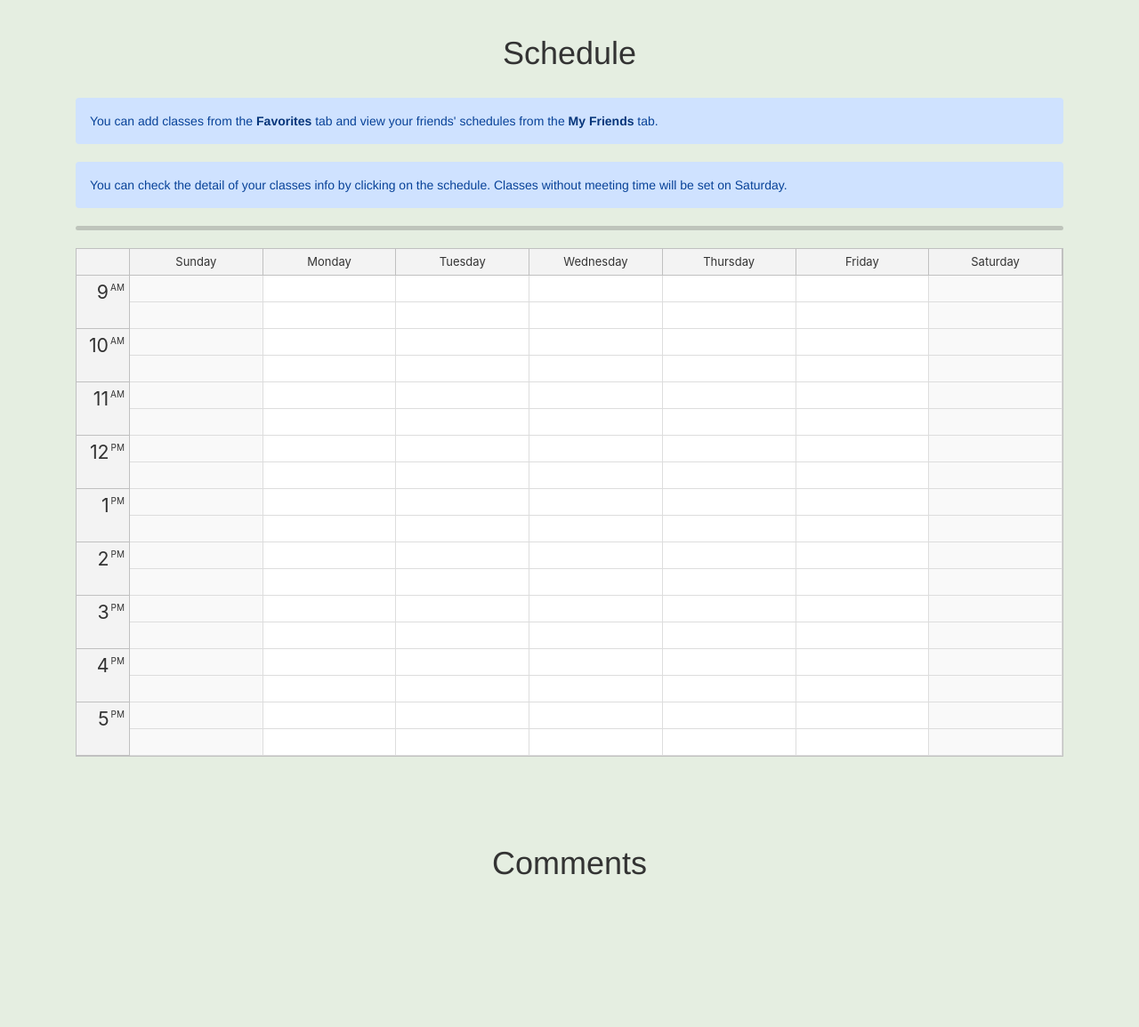
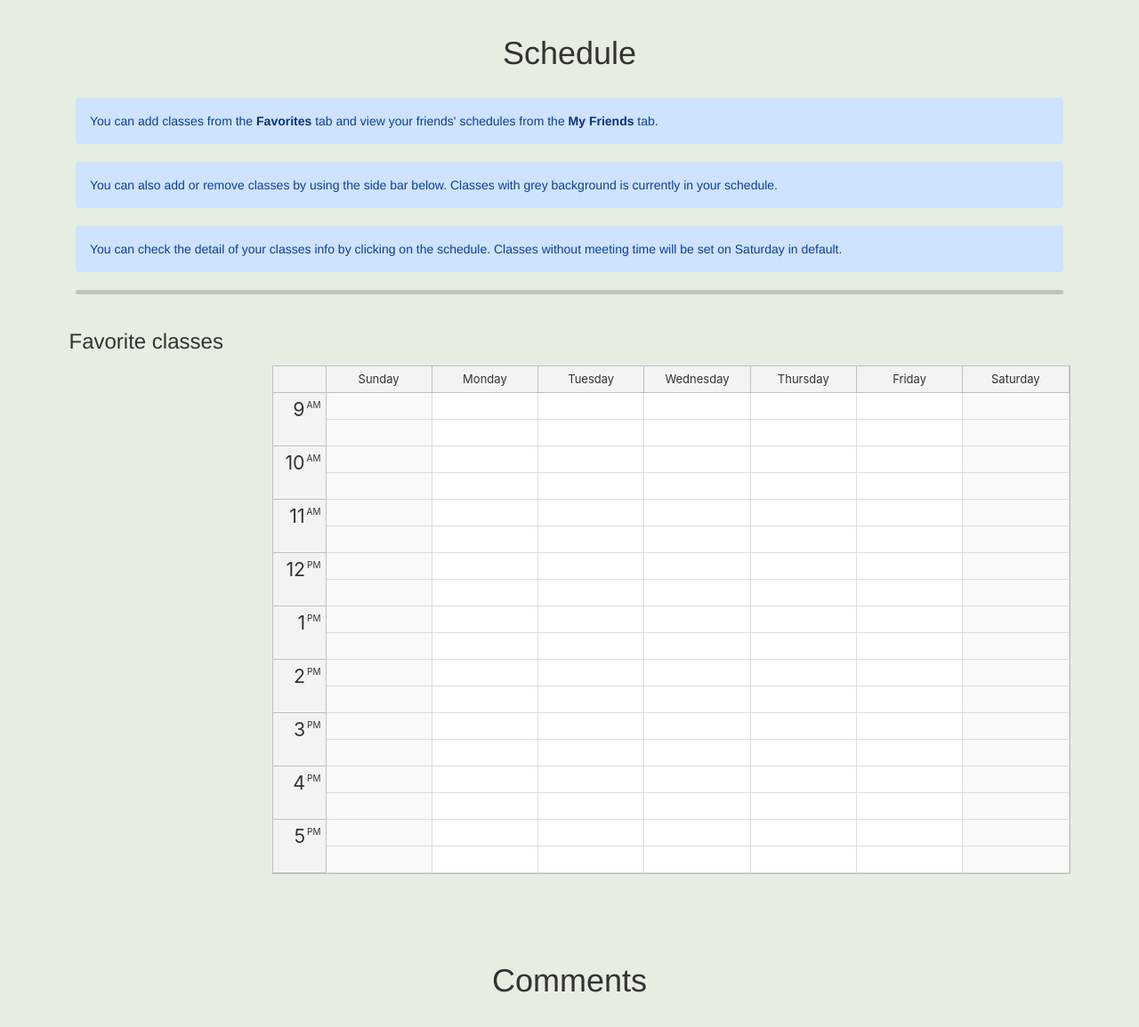
Before and after one commit to MaxZhao0325/Classify, a Django app: page /user/schedule in a window 1280 px wide. Shown: the part 62-1217 px from the top of the page at 89% size. Run offline with Django 4.2, Linux system fonts and the light colour scheme; a user stored in the database is signed in; data comes from the database, SQL or seed files in the repository; some libraries are stand-ins or nearby versions.

Commit message:
update schedule function
users can now add or remove courses from their schedule page in convenient

```diff
--- a/classify/templates/classify/schedule.html
+++ b/classify/templates/classify/schedule.html
@@ -27,6 +27,37 @@
       .dropdown-menu {
         width: max-content;
       }
+      .accordion_button_add {
+        height: 40px;
+        width: 80%;
+	      cursor: pointer;
+	      text-align: center;
+	      border: 1px solid black;
+	      outline: none;
+        background:transparent;
+      }
+      .accordion_button_add:hover{
+        background: grey;
+      }
+      .accordion_button_delete {
+        height: 40px;
+        width: 80%;
+	      cursor: pointer;
+	      text-align: center;
+	      border: 1px solid black;
+	      outline: none;
+        background:grey;
+
+      }
+      .accordion_button_delete:hover{
+        background:red;
+      }
+      .side-bar {
+        position:absolute;
+        width: 15%;
+        height: 70%;
+        overflow-y: scroll;
+}
    </style>
     <!-- Bootstrap CSS -->
     <link href="https://cdn.jsdelivr.net/npm/bootstrap@5.2.2/dist/css/bootstrap.min.css" rel="stylesheet" integrity="sha384-Zenh87qX5JnK2Jl0vWa8Ck2rdkQ2Bzep5IDxbcnCeuOxjzrPF/et3URy9Bv1WTRi" crossorigin="anonymous">
@@ -115,14 +146,43 @@
           You can add classes from the <a href="/user" class="alert-link">Favorites</a> tab and view your friends' schedules from the <a href="/user/friends" class="alert-link">My Friends</a> tab.
         </div>
         <div class="alert alert-primary" role="alert" >
-          You can check the detail of your classes info by clicking on the schedule. Classes without meeting time will be set on Saturday.
+          You can also add or remove classes by using the side bar below. Classes with grey background is currently in your schedule.
+        </div>
+        <div class="alert alert-primary" role="alert" >
+          You can check the detail of your classes info by clicking on the schedule. Classes without meeting time will be set on Saturday in default.
         </div>
         <hr class="rounded">
       </div>
 
       <!-- Weekdays -->
       <div class="container">
-        <div id="dp"></div>
+        <div class="row">
+          <div class="column" style="width:20%">
+            <h3>Favorite classes</h3>
+            <div class="side-bar">
+            <form method="post">
+            {% csrf_token %}
+            {% for course in favorite_courses %}
+            {% if course in schedule_courses %}
+            <button class="accordion_button_delete" type="submit" name="delete_from_schedule" value="{{course.course_number}}" onclick="return confirm('You will remove it from your schedule, are you sure to do that?')"> <b>{{course.subject}}{{course.catalog_number}}-{{course.course_section}}({{course.component}})</b>
+            </button>
+            <br>
+            {% else %}
+            <button class="accordion_button_add" type="submit" name="add_to_schedule" value="{{course.course_number}}"> <b>{{course.subject}}{{course.catalog_number}}-{{course.course_section}}({{course.component}})</b>
+            </button>
+            <br>
+            {% endif %}
+            {% endfor %}
+            </form>
+            </div>
+          </div>
+          <div class="column" style="width:80%">
+            <br>
+            <br>
+            <br>
+            <div id="dp"></div>
+          </div>
+        </div>
       </div>
 
       <br>
@@ -234,16 +294,16 @@
 
 <script>
   const events = [];
+  var color=["aqua", "black", "blue", "fuchsia", "gray", "green", "lime", "maroon", "navy", "olive", "purple", "red", "silver", "teal", "white", "yellow"]
   var count = 0;
   var count2= 0;
 </script>
 
 <!-- monday course -->
-{% for course in courses %}
+{% for course in schedule_courses %}
 {% if course.meetings_start_time %}
 
 <script>
-var color=["aqua", "black", "blue", "fuchsia", "gray", "green", "lime", "maroon", "navy", "olive", "purple", "red", "silver", "teal", "white", "yellow"]
 var meeting_days = "{{course.meetings_days}}";
 
 while(meeting_days.length>0){
@@ -352,9 +412,9 @@
     start: "2022-03-26T12.00.00",
     end: "2022-03-26T13.00.00",
     id: count,
-    text: "{{course.subject}}"+"{{course.catalog_number}}"+"({{course.course_section}})",
+    text: "{{course.subject}}"+"{{course.catalog_number}}"+"-{{course.course_section}}"+"({{course.component}})",
     barColor: color[count],
-    professor: "{{course.instructor_name}}",
+    professor: "{{course.instructor_name}}"+" ({{course.instructor_email}})",
     meeting: "{{course.meetings_days}} {{course.meetings_start_time}} - {{course.meetings_end_time}}",
     location: "{{course.facility_description}}",
     status: "{{course.enrl_stat_descr}}",
@@ -368,9 +428,9 @@
     start: "2022-03-26T13.00.00",
     end: "2022-03-26T14.00.00",
     id: count,
-    text: "{{course.subject}}"+"{{course.catalog_number}}"+"({{course.course_section}})",
+    text: "{{course.subject}}"+"{{course.catalog_number}}"+"-{{course.course_section}}"+"({{course.component}})",
     barColor: color[count],
-    professor: "{{course.instructor_name}}",
+    professor: "{{course.instructor_name}}"+" ({{course.instructor_email}})",
     meeting: "{{course.meetings_days}} {{course.meetings_start_time}} - {{course.meetings_end_time}}",
     location: "{{course.facility_description}}",
     status: "{{course.enrl_stat_descr}}",
@@ -384,9 +444,9 @@
     start: "2022-03-26T14.00.00",
     end: "2022-03-26T15.00.00",
     id: count,
-    text: "{{course.subject}}"+"{{course.catalog_number}}"+"({{course.course_section}})",
+    text: "{{course.subject}}"+"{{course.catalog_number}}"+"-{{course.course_section}}"+"({{course.component}})",
     barColor: color[count],
-    professor: "{{course.instructor_name}}",
+    professor: "{{course.instructor_name}}"+" ({{course.instructor_email}})",
     meeting: "{{course.meetings_days}} {{course.meetings_start_time}} - {{course.meetings_end_time}}",
     location: "{{course.facility_description}}",
     status: "{{course.enrl_stat_descr}}",
--- a/classify/views.py
+++ b/classify/views.py
@@ -375,13 +375,38 @@
 # show the schedule of the current user
 def schedule(request):
     if (request.user.is_authenticated):
-        # if the user tries to delete a course from the schedule, fetch the course by its course_number and delete it from user's schedule.
-        if request.method == 'POST' and request.POST.get('delete_course'):
-            CourseNumToDelete = request.POST.get('delete_course')
+        # if the user tries to delete a course from the schedule, access below
+        if request.method == 'POST' and request.POST.get('delete_from_schedule'):
+            CourseNumToDelete = request.POST.get('delete_from_schedule')
             CourseToDelete = request.user.profile.schedule.courses.all().get(course_number=CourseNumToDelete)
             # using remove for manytomany relationship can remove the object from somewhere without deleting itself
             request.user.profile.schedule.courses.remove(CourseToDelete)
             messages.success(request, (f'{CourseToDelete.subject}{CourseToDelete.catalog_number} has been deleted from your Schedule.'))
+            return redirect('/user/schedule')
+
+        # if the user tries to add a course from the schedule, access below
+        if request.method == 'POST' and request.POST.get('add_to_schedule'):
+            CourseNumToAdd = request.POST.get('add_to_schedule')
+            CourseToAdd = request.user.profile.courses.all().get(course_number=CourseNumToAdd)
+            conflict=False
+            # if a course in the schedule conflicts with this one, it cannot be added
+            # if this course already exists in the schedule at a different time, it cannot be added (i.e. cannot enroll in two sections)
+            for course in request.user.profile.schedule.courses.all():
+                # no same course
+                if((CourseToAdd.subject == course.subject) and (CourseToAdd.catalog_number == course.catalog_number) and (CourseToAdd.component == course.component)):
+                    messages.error(request, (f'{CourseToAdd.subject}{CourseToAdd.catalog_number} is already in your Schedule.'))
+                    conflict = True
+                    break
+                # no same time
+                else:
+                    if((CourseToAdd.meetings_days != "-") and (course.meetings_days != "-")):
+                        conflict = conflict_check(CourseToAdd, course)
+                        if(conflict):
+                            messages.error(request, (f'{CourseToAdd.subject}{CourseToAdd.catalog_number} has a time conflict with {course.subject}{course.catalog_number} in your Schedule.'))
+                            break
+            if not conflict:
+                messages.success(request, (f'{CourseToAdd.subject}{CourseToAdd.catalog_number} added to your schedule'))
+                request.user.profile.schedule.courses.add(CourseToAdd)
             return redirect('/user/schedule')
 
         # Put the courses into the correct days, so that the html file can access them
@@ -452,9 +477,9 @@
                 schedule.voted_users.add(request.user)
             schedule.save()
 
-        courses = request.user.profile.schedule.courses.all()
-
-        return render(request, 'classify/schedule.html', {"courses":courses, "user":request.user, "schedule": request.user.profile.schedule, 'comments':comments, "monday_courses": monday_courses, "tuesday_courses": tuesday_courses, "wednesday_courses": wednesday_courses, "thursday_courses": thursday_courses, "friday_courses": friday_courses, "other_courses": other_courses})
+        schedule_courses = request.user.profile.schedule.courses.all().order_by("subject","catalog_number","course_section")
+        favorite_courses = request.user.profile.courses.all().order_by("subject","catalog_number","course_section")
+        return render(request, 'classify/schedule.html', {"favorite_courses":favorite_courses, "schedule_courses":schedule_courses, "user":request.user, "schedule": request.user.profile.schedule, 'comments':comments, "monday_courses": monday_courses, "tuesday_courses": tuesday_courses, "wednesday_courses": wednesday_courses, "thursday_courses": thursday_courses, "friday_courses": friday_courses, "other_courses": other_courses})
     else:
         return redirect("/accounts/google/login/")
 
@@ -714,7 +739,7 @@
             wednesday_courses.sort(key=get_time_float_start)
             thursday_courses.sort(key=get_time_float_start)
             friday_courses.sort(key=get_time_float_start)
-            courses = friend.profile.schedule.courses.all()
+            courses = friend.profile.schedule.courses.all().order_by("subject","catalog_number","course_section")
             return render(request, 'classify/friends.html', {'courses':courses, 'user':request.user, 'friend':friend, 'comments':comments, 'friend_request': Friend_Request.objects.filter(to_user=request.user), 'friend_schedule':friend_schedule, "monday_courses": monday_courses, "tuesday_courses": tuesday_courses, "wednesday_courses": wednesday_courses, "thursday_courses": thursday_courses, "friday_courses": friday_courses, "other_courses": other_courses})
         else:
             return render(request, 'classify/friends.html', {'user':request.user, 'friend_request': Friend_Request.objects.filter(to_user=request.user)})
--- a/cs3240a17/settings.py
+++ b/cs3240a17/settings.py
@@ -231,7 +231,7 @@
 EMAIL_USE_SSL = False
 
 # redirect http to https for safety
-SECURE_SSL_REDIRECT = True
+SECURE_SSL_REDIRECT = False
 
 # secure cookie based session
 SESSION_ENGINE='django.contrib.sessions.backends.signed_cookies'
```
Also changed, not shown: classify/templates/classify/index.html (+7 -7 lines), classify/templates/classify/user.html (+11 -11 lines), celerybeat-schedule.db.
